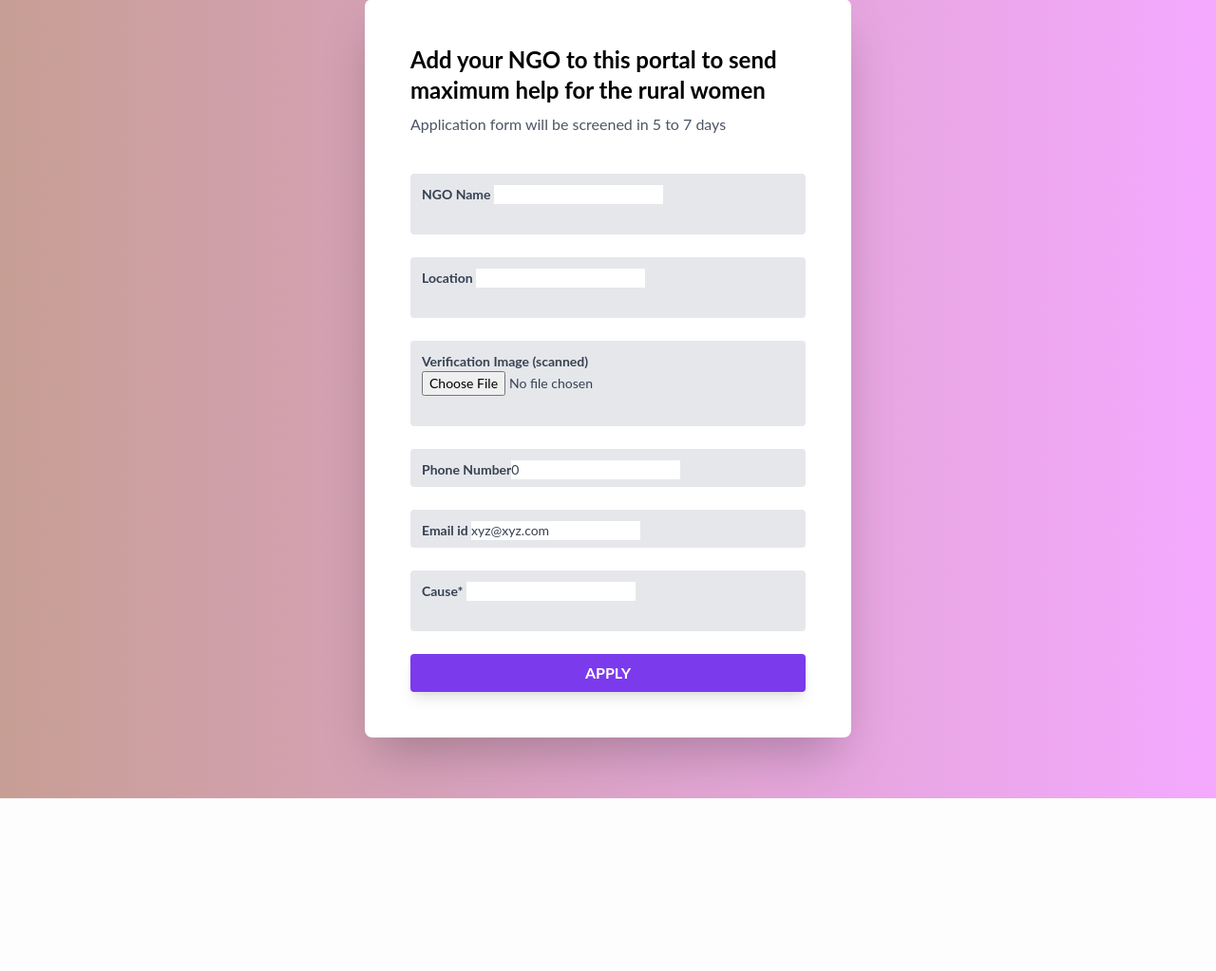
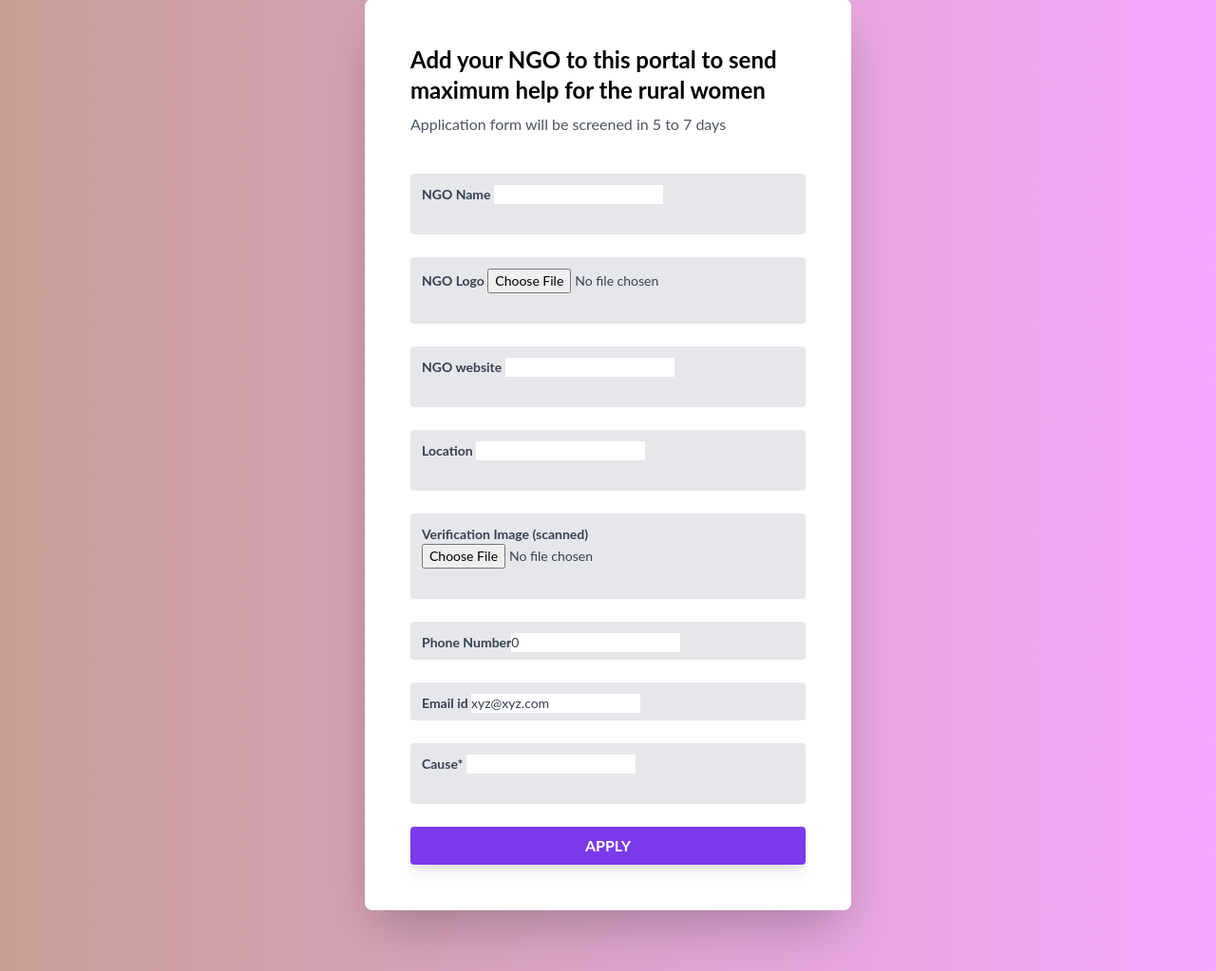
Before and after one commit to sonalsk/Sahayika, a Django app: page /registerPage in a window 1280 px wide. Shown: the part 181-1204 px from the top of the page at 95% size. Before the commit the page ends 1022 px from the top, so only its background shows below. Run offline with Django 3.2, Linux system fonts and the light colour scheme; some libraries are stand-ins or nearby versions; some web fonts are replaced.

Commit message:
Ngo list

```diff
--- a/QuodHers/main/forms.py
+++ b/QuodHers/main/forms.py
@@ -14,7 +14,7 @@ class CreateUserForm(UserCreationForm):
 class NGOregistrationForm(forms.ModelForm):
     class Meta:
         model = NGO
-        fields = ['NGOname', 'Location', 'PhoneNumber', 'VerificationImage', 'Cause', 'emailid']
+        fields = ['NGOname','NgoLogo','website','Location', 'PhoneNumber', 'VerificationImage', 'Cause', 'emailid']
 
 
 class VolunteerForm(forms.ModelForm):
--- a/QuodHers/main/models.py
+++ b/QuodHers/main/models.py
@@ -7,6 +7,8 @@ class NGO(models.Model):
     NGOname = models.CharField(max_length=200, default='')
     Location = models.CharField(max_length=5000,default='')
     PhoneNumber = models.IntegerField(default=0)
+    NgoLogo = models.ImageField(default='', upload_to="../media")
+    website = models.CharField(max_length=200, default='')
     emailid = models.EmailField(default='xyz@xyz.com')
     VerificationImage = models.ImageField(default='', upload_to="../media")
     Cause = models.CharField(max_length=5000, default='')
--- a/QuodHers/main/templates/main/ngoindex.html
+++ b/QuodHers/main/templates/main/ngoindex.html
@@ -153,8 +153,8 @@
 			<div class="col-md-4 col-lg-3 col-sm-6 text-center">
 				<div class = "card" id="buy-cards">
 					<div class="card-body">
-						<img class="card-img-top" src="{{ book.image.url}}">
-						<h5 class="card-title text-center" id="title-book">{{book.title}}</h5>
+						<img class="card-img-top" src="{{ n.NgoLogo.url}}">
+						<h5 class="card-title text-center" id="title-book">{{Ngo.title}}</h5>
 
 						</div>
 					<div class="card-footer">
--- a/QuodHers/main/templates/main/registration.html
+++ b/QuodHers/main/templates/main/registration.html
@@ -107,6 +107,14 @@
                 {% csrf_token %}
                 <div class="mb-6 pt-3 rounded bg-gray-200">
                     <label class="block text-gray-700 text-sm font-bold mb-2 ml-3" for="email">NGO Name {{form.NGOname}}</label>
+                     <br>
+                </div>
+				<div class="mb-6 pt-3 rounded bg-gray-200">
+                    <label class="block text-gray-700 text-sm font-bold mb-2 ml-3" for="email">NGO Logo {{form.NgoLogo}}</label>
+                     <br>
+                </div>
+				<div class="mb-6 pt-3 rounded bg-gray-200">
+                    <label class="block text-gray-700 text-sm font-bold mb-2 ml-3" for="email">NGO website {{form.website}}</label>
                      <br>
                 </div>
                 <div class="mb-6 pt-3 rounded bg-gray-200">
--- a/QuodHers/main/urls.py
+++ b/QuodHers/main/urls.py
@@ -11,7 +11,8 @@ urlpatterns = [
     path('login', views.loginPage, name='login'),
     path('feedback', views.feedbackview, name='feedback'),
     path('gallery', views.gallery, name='gallery'),
-    path('volunteerMain', views.volunteerMain, name='gallery'),
+    path('volunteerMain', views.volunteerMain, name='youthvolunteer'),
+    path('ngolist', views.listofngos, name='ngolist'),
 
     ]
 
--- a/QuodHers/main/views.py
+++ b/QuodHers/main/views.py
@@ -78,3 +78,7 @@ def feedbackview(request):
 def gallery(request):
     Feedback = feedback.objects.all()
     return render(request, 'main/gallery.html', {'Feedback': Feedback})
+
+def listofngos(request):
+    Ngo = NGO.objects.all()
+    return render(request, 'main/ngolist.html', {'Ngo':Ngo})
```
Also changed, not shown: QuodHers/main/templates/main/ngolist.html (+5 -2 lines), QuodHers/db.sqlite3, QuodHers/main/migrations/0005_auto_20201121_2208.py (added), QuodHers/main/migrations/0006_ngo_website.py (added).
